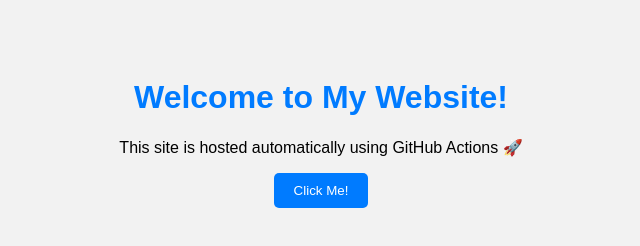
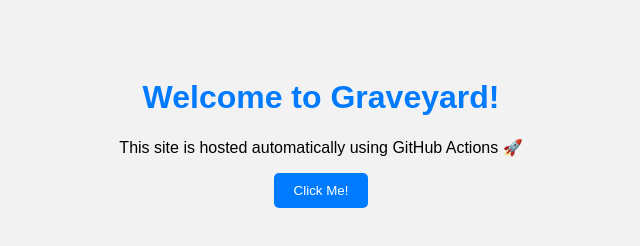
Before and after one commit to MuhammadAdilRizwan/DevOps_Lab, a plain HTML site: page index.html in a window 1280 px wide. Shown: the whole page, without its empty margins (319-959 px from the left). Drawn offline with Linux system fonts and the light colour scheme.

Commit message:
Change header text from 'Welcome to My Website!' to 'Welcome to Graveyard!'

```diff
--- a/index.html
+++ b/index.html
@@ -7,7 +7,7 @@
   <link rel="stylesheet" href="style.css">
 </head>
 <body>
-  <h1>Welcome to My Website!</h1>
+  <h1>Welcome to Graveyard!</h1>
   <p>This site is hosted automatically using GitHub Actions 🚀</p>
 
   <button onclick="showMessage()">Click Me!</button>
```
